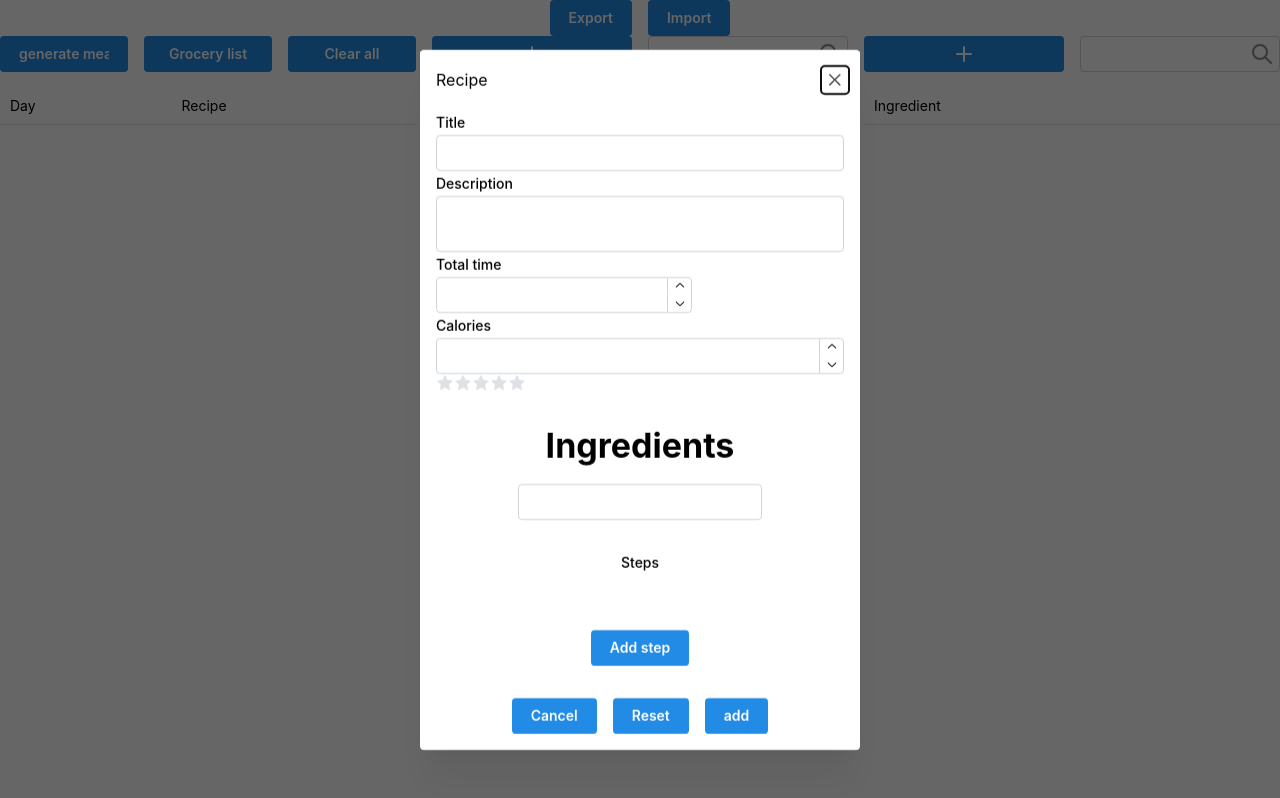
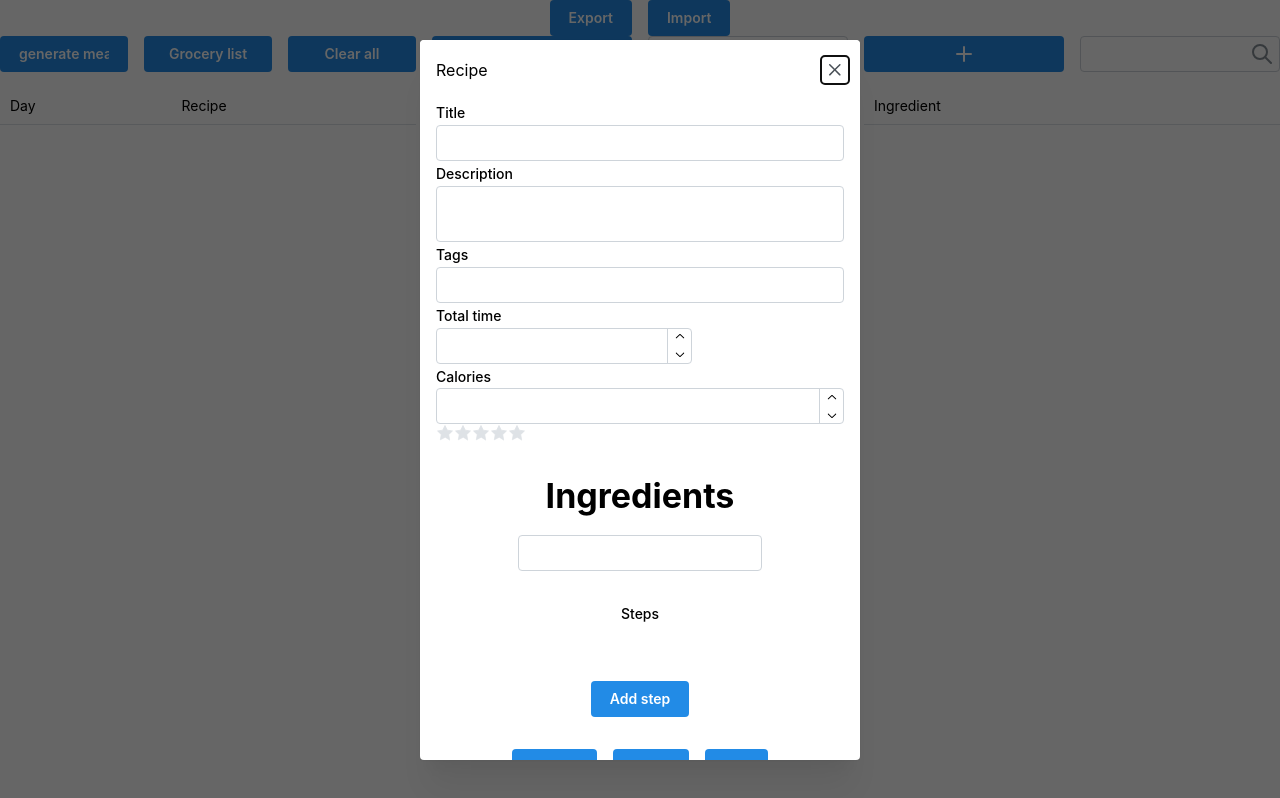
Before and after one commit to PandaGamersHDNL/MealPrepper, a React (Vite) app: page / in a window 1280 px wide. Both pictures are taken after a click on the button 531 px from the left and 54 px from the top of the page. Built offline with nearby package versions, Linux system fonts and the light colour scheme.

Commit message:
implement recipe tag

```diff
--- a/src/Components/Dashboard/Recipe/FormModal.tsx
+++ b/src/Components/Dashboard/Recipe/FormModal.tsx
@@ -47,7 +47,11 @@ export function RecipeFormModal(props: {
         globalData.Ingredients!.map((v) => {
             return { value: v.name };
         }) || [];
-    console.log(form.values.ingredients);
+
+    const tags: ComboboxStringItem[] =
+        globalData.Tags!.map((v) => {
+            return { value: v.name };
+        }) || [];
 
     const ingredientsValues = form.values.ingredients!.map<JSX.Element>(
         (v, i) => {
@@ -70,7 +74,7 @@ export function RecipeFormModal(props: {
     );
     return (
         <Modal
-            onClose={props.close}
+            onClose={() => {props.close(); form.setValues(props.data)}}
             opened={props.opened}
             centered
             title={"Recipe"}
@@ -92,6 +96,48 @@ export function RecipeFormModal(props: {
                     label="Description"
                     {...form.getInputProps("description")}
                 />
+                <TagsInput label="Tags"
+                    data={tags}
+                    onOptionSubmit={(v) => {
+                        if (v == "") return;
+                        let id =
+                            DataManager.GetTags()!.find((i) => i.name == v)
+                                ?.id || -1;
+                        if (id < 0) {
+                            //setNewIngrName(v);
+                            console.info("tag created");
+                            const newTags = DataManager.AddTag({ name: v });
+                            id = newTags[newTags.length -1].id!
+                            return;
+                        }
+                        form.insertListItem("tagIds", id.toString());
+                        console.log("on option submit", v, id);
+
+                    }}
+                    onRemove={(v) => {
+                        console.log("removed", v);
+                        const id = DataManager.GetTags().find(
+                            (i) => i.name == v
+                        )!.id!;
+                        const index = form.values.tagIds!.findIndex(
+                            (i) => i == id
+                        );
+                        form.removeListItem("tagIds", index);
+                    }}
+                    value={form.values.tagIds?.flatMap(
+                        (v) => {
+
+                            const tag = globalData.Tags?.find(
+                                (filter) => filter.id == v
+                            );
+                            console.log(form.values.tagIds);
+                            console.log(tag);
+
+                            return tag?.name || [];
+                        }
+
+                    )}
+                ></TagsInput>
                 <Group>
                     <NumberInput
                         suffix=" min"
@@ -153,7 +199,11 @@ export function RecipeFormModal(props: {
                     {form.values.steps?.map((_, i) => (
                         <Group>
                             <TextInput {...form.getInputProps(`steps.${i}`)} />
-                            <ActionIcon variant="subtle" color="gray" onClick={() => form.removeListItem("steps", i)}>
+                            <ActionIcon
+                                variant="subtle"
+                                color="gray"
+                                onClick={() => form.removeListItem("steps", i)}
+                            >
                                 <IconTrash
                                     style={{ width: rem(24), height: rem(24) }}
                                     stroke={1.5}
--- a/src/Interfaces/Recipe.ts
+++ b/src/Interfaces/Recipe.ts
@@ -3,6 +3,7 @@ import { IIngredientValue } from "./Ingredient"
 export interface IRecipe {
     id?: number
     title?: string,
+    tagIds?: number[],
     totalTime?: number,
     prepTime?: number,
     cookTime?: number,
@@ -19,6 +20,7 @@ export function createEmptyRecipe():IRecipe {
         totalTime: undefined,
         prepTime: undefined,
         cookTime: undefined,
+        tagIds: [],
         ingredients: [],
         steps: [],
         description: ""
--- a/src/Services/LocalData.ts
+++ b/src/Services/LocalData.ts
@@ -3,7 +3,7 @@ import { IImpexList } from "../Interfaces/ImpexList";
 import { IIngredient } from "../Interfaces/Ingredient";
 //import { IIngredient } from "../Interfaces/Ingredient";
 import { IMeal } from "../Interfaces/Meal";
-import { IRecipe } from "../Interfaces/Recipe";
+import { createEmptyRecipe, IRecipe } from "../Interfaces/Recipe";
 import { ITag } from "../Interfaces/Tag";
 import { IUserData } from "../Interfaces/UserData";
 
@@ -46,12 +46,16 @@ export class LocalDataService implements IDataService {
             this.UserData.Recipes = JSON.parse(recipeData)
             console.log("parse successfull");
             //find highest id
-            this.UserData.Recipes!.forEach(v => {
+            this.UserData.Recipes!.forEach((v, i) => {
                 if (v.id && v.id > this.recipeId) {
                     this.recipeId = v.id;
                 }
+
+                this.UserData.Recipes![i] = {...createEmptyRecipe(), ...v};
+
             })
             this.recipeId++;
+            this.saveRecipes(UserData.Recipes);
         } catch {
             this.saveRecipes();
         }
@@ -96,6 +100,7 @@ export class LocalDataService implements IDataService {
     }
 
     AddTag(value: ITag): ITag[] {
+        value.id = this.tagId++;
         this.UserData.Tags!.push(value);
         this.saveTags(this.UserData.Tags);
         return this.UserData.Tags!;
```
